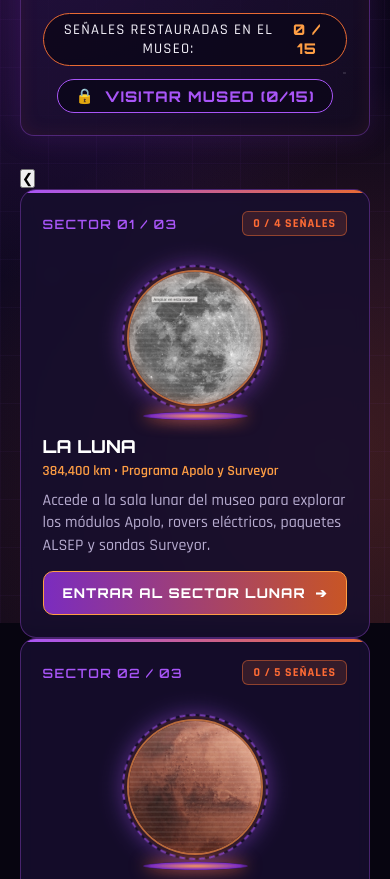
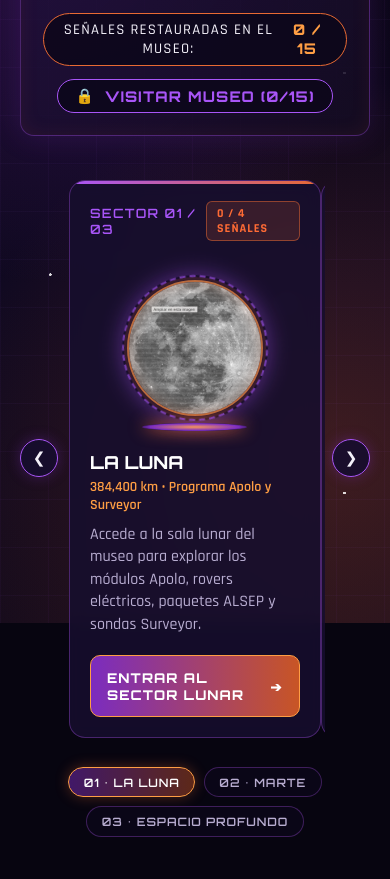
Before and after one commit to Adrizul/ctrl-society, a plain HTML site: page index.html in a window 390 px wide. Shown: the part 221-1100 px from the top of the page. Drawn offline with Linux system fonts and the light colour scheme.

Commit message:
fix(hub): actualizar css y js del carrusel

```diff
--- a/Css/hub.css
+++ b/Css/hub.css
@@ -57,6 +57,116 @@
   margin-top: 0.3rem;
 }
 
+/* === CARRUSEL DE SECTORES (1 A LA VEZ) === */
+.sector-carousel,
+.sector-carousel * {
+  box-sizing: border-box;
+}
+
+.sector-carousel {
+  width: 100%;
+  max-width: 640px;
+  margin: 0 auto 2.5rem;
+  display: flex;
+  flex-direction: column;
+  align-items: center;
+  gap: 1.1rem;
+}
+
+.carousel-controls-wrapper {
+  width: 100%;
+  display: flex;
+  align-items: center;
+  gap: 0.9rem;
+}
+
+.carousel-viewport {
+  flex: 1;
+  min-width: 0;
+  overflow: hidden;
+  padding: 12px 4px;
+}
+
+.carousel-track {
+  display: flex;
+  width: 100%;
+  transition: transform 0.45s cubic-bezier(0.22, 1, 0.36, 1);
+  will-change: transform;
+}
+
+.carousel-track .mission-card {
+  flex: 0 0 100%;
+  width: 100%;
+  max-width: 100%;
+  min-height: 410px;
+  padding: 1.65rem;
+}
+
+.carousel-track .mission-card:hover {
+  transform: translateY(-3px);
+}
+
+.carousel-btn {
+  flex-shrink: 0;
+  width: 46px;
+  height: 46px;
+  border-radius: 50%;
+  border: 1px solid var(--sector-secondary);
+  background: rgba(23, 14, 46, 0.9);
+  color: var(--text-main);
+  font-size: 1.15rem;
+  cursor: pointer;
+  display: flex;
+  align-items: center;
+  justify-content: center;
+  box-shadow: 0 0 14px rgba(123, 44, 191, 0.35);
+  transition: transform 0.2s ease, border-color 0.2s ease, box-shadow 0.2s ease, background 0.2s ease;
+}
+
+.carousel-btn:hover {
+  border-color: var(--sector-accent);
+  background: rgba(123, 44, 191, 0.55);
+  box-shadow: 0 0 20px var(--sector-glow);
+  transform: scale(1.08);
+}
+
+.carousel-btn:active {
+  transform: scale(0.96);
+}
+
+.carousel-indicators {
+  display: flex;
+  flex-wrap: wrap;
+  justify-content: center;
+  gap: 0.55rem;
+}
+
+.indicator-pill {
+  padding: 0.42rem 0.9rem;
+  border-radius: 999px;
+  border: 1px solid rgba(157, 78, 221, 0.35);
+  background: rgba(12, 7, 26, 0.75);
+  color: var(--text-muted);
+  font-family: var(--font-display);
+  font-size: 0.72rem;
+  letter-spacing: 0.08em;
+  cursor: pointer;
+  transition: all 0.25s ease;
+}
+
+.indicator-pill:hover {
+  border-color: var(--sector-secondary);
+  color: #ffffff;
+}
+
+.indicator-pill.active {
+  border-color: var(--sector-accent);
+  background: linear-gradient(90deg, rgba(123, 44, 191, 0.5), rgba(200, 85, 37, 0.45));
+  color: #ffffff;
+  box-shadow: 0 0 14px var(--sector-glow);
+}
+
+/* === TRIPULACIÓN === */
 .team-section {
   margin-top: 2.75rem;
   padding: 1.5rem;
@@ -117,3 +227,19 @@
   color: var(--text-muted);
   line-height: 1.35;
 }
+
+@media (max-width: 540px) {
+  .carousel-controls-wrapper {
+    gap: 0.45rem;
+  }
+
+  .carousel-btn {
+    width: 38px;
+    height: 38px;
+    font-size: 0.95rem;
+  }
+
+  .carousel-track .mission-card {
+    padding: 1.25rem;
+  }
+}
--- a/Js/hub.js
+++ b/Js/hub.js
@@ -42,4 +42,57 @@
       </article>`
     ).join("");
   }
+
+  // Inicialización del carrusel de sectores
+  const track = document.getElementById("carousel-track");
+  const prevBtn = document.getElementById("carousel-prev");
+  const nextBtn = document.getElementById("carousel-next");
+  const indicators = document.querySelectorAll(".indicator-pill");
+  const viewport = document.getElementById("carousel-viewport");
+
+  if (track && prevBtn && nextBtn) {
+    const totalSlides = track.children.length;
+    let currentIndex = 0;
+
+    function goToSlide(index) {
+      currentIndex = (index + totalSlides) % totalSlides;
+      track.style.transform = `translateX(-${currentIndex * 100}%)`;
+
+      indicators.forEach((pill, i) => {
+        pill.classList.toggle("active", i === currentIndex);
+      });
+    }
+
+    prevBtn.addEventListener("click", () => goToSlide(currentIndex - 1));
+    nextBtn.addEventListener("click", () => goToSlide(currentIndex + 1));
+
+    indicators.forEach((pill) => {
+      pill.addEventListener("click", () => {
+        goToSlide(Number(pill.dataset.index));
+      });
+    });
+
+    document.addEventListener("keydown", (e) => {
+      if (e.key === "ArrowLeft") goToSlide(currentIndex - 1);
+      if (e.key === "ArrowRight") goToSlide(currentIndex + 1);
+    });
+
+    if (viewport) {
+      let startX = 0;
+      viewport.addEventListener(
+        "touchstart",
+        (e) => {
+          startX = e.touches[0].clientX;
+        },
+        { passive: true }
+      );
+
+      viewport.addEventListener("touchend", (e) => {
+        const diffX = startX - e.changedTouches[0].clientX;
+        if (Math.abs(diffX) > 45) {
+          goToSlide(diffX > 0 ? currentIndex + 1 : currentIndex - 1);
+        }
+      });
+    }
+  }
 })();
```
